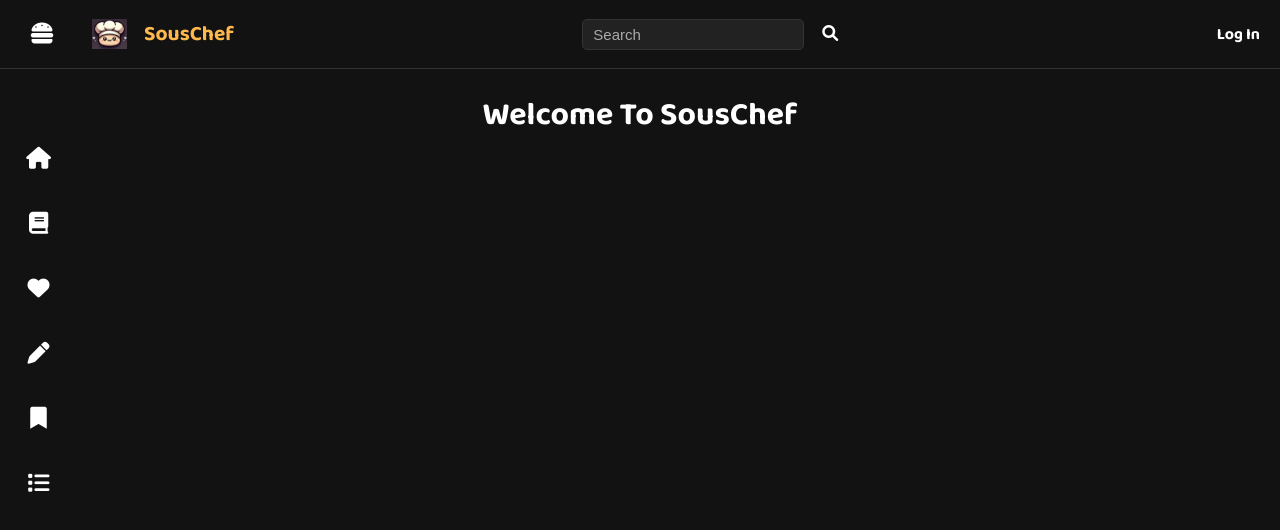
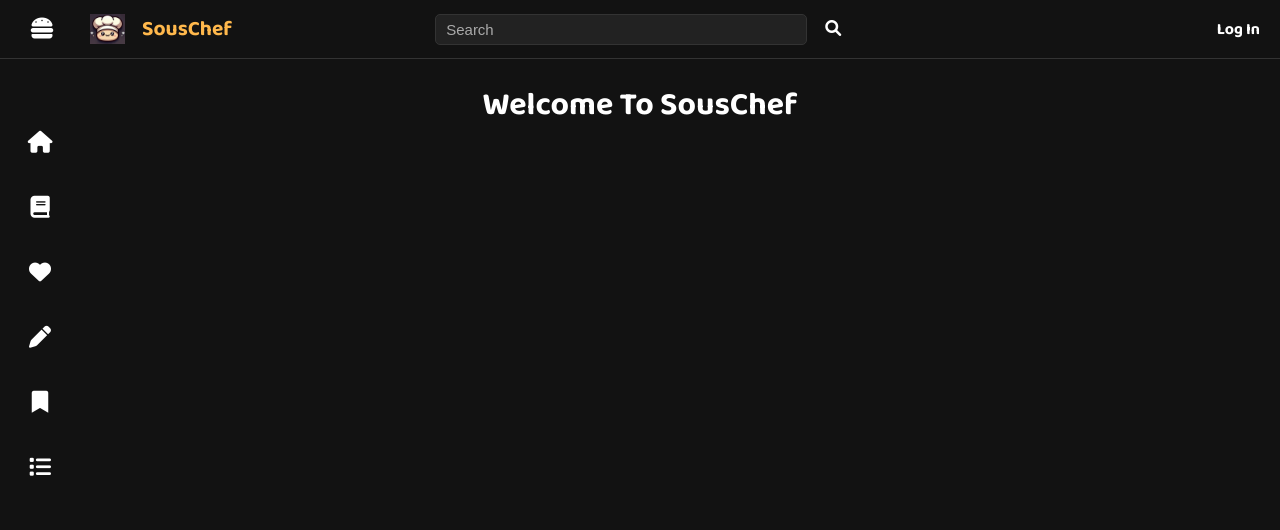
Before and after one commit to heykatie/Feeder, a React (Vite) app in the folder frontend/: page / in a window 1280 px wide. Shown: the top 530 px of the page. Built offline with nearby package versions, Linux system fonts and the light colour scheme; no server answers; a web font is replaced by a local one.

Commit message:
searchbar alignment - Files: frontend/src/components/Nav/Navbar.css frontend/src/components/Nav/Sidebar.css

```diff
--- a/frontend/src/components/Nav/Navbar.css
+++ b/frontend/src/components/Nav/Navbar.css
@@ -3,11 +3,12 @@
   justify-content: space-between;
   align-items: center;
   background: #121212;
-  padding: 10px 20px;
+  padding: 5px 20px;
   color: white;
+  position: relative;
 }
 
-.navbar-left {
+.navbar-left, .navbar-right {
   display: flex;
   align-items: center;
 }
@@ -18,7 +19,7 @@
   color: white;
   font-size: 24px;
   cursor: pointer;
-  margin-right: 10px;
+  margin-right: 8px;
 }
 
 .logo {
@@ -37,6 +38,9 @@
 }
 
 .navbar-center {
+  position: absolute;
+  left: 34%;
+  /* transform: translateX(-50%); */
   display: flex;
   align-items: center;
 }
@@ -47,7 +51,9 @@
   border-radius: 5px;
   background: #222;
   color: white;
-  width: 200px;
+  width: 200%;
+  max-width: 500px;
+  min-width: 350px;
 }
 
 .search-btn {
--- a/frontend/src/components/Nav/Sidebar.css
+++ b/frontend/src/components/Nav/Sidebar.css
@@ -1,7 +1,7 @@
 .sidebar {
   position: fixed;
-  top: 40%;
-  left: 1rem;
+  top: 38%;
+  left: 1.1rem;
   transform: translateY(-50%);
   display: flex;
   flex-direction: column;
```
